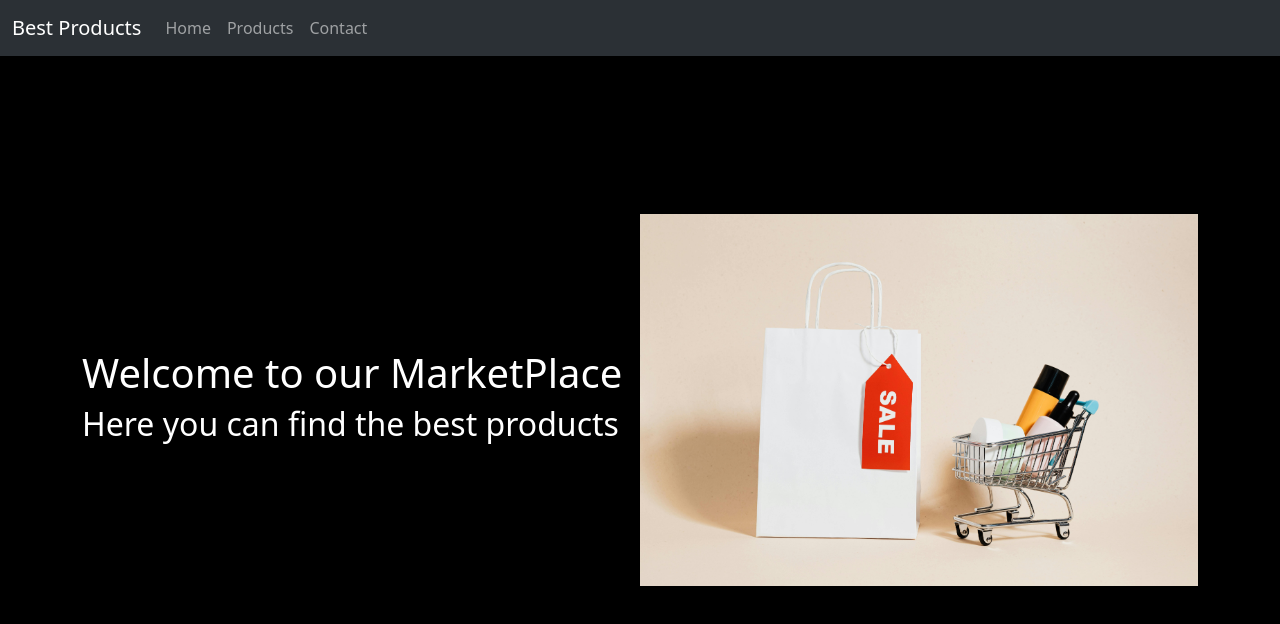
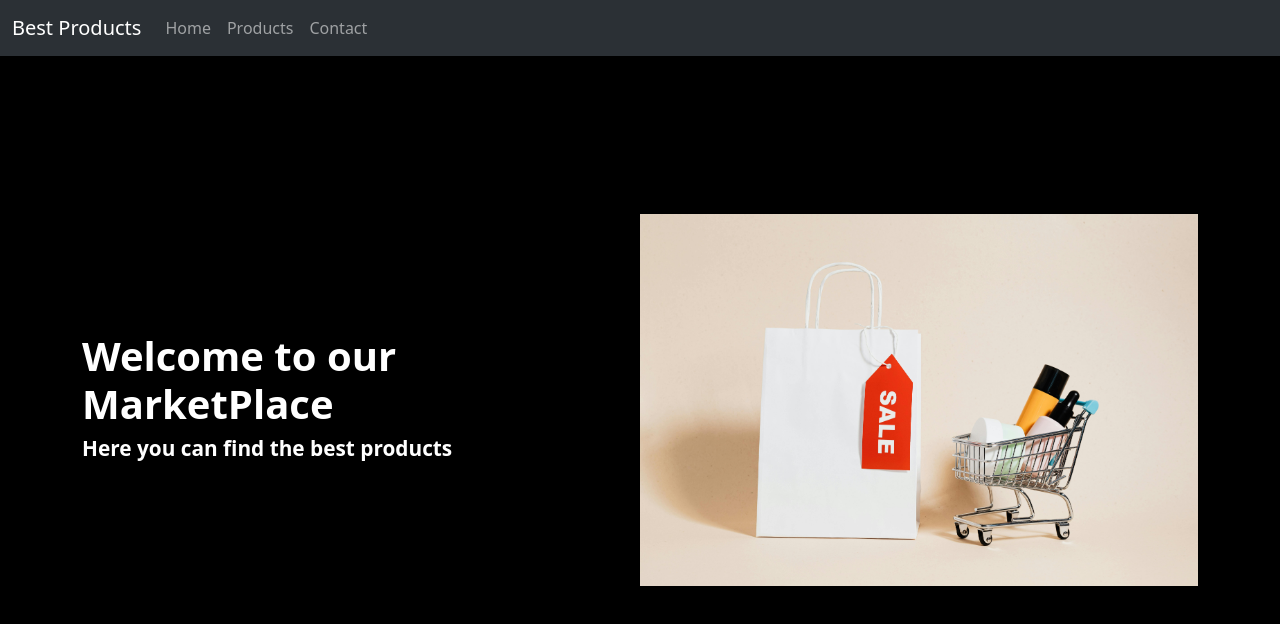
Before and after one commit to emmanuel-cruz-dev/proyecto-angular, an Angular app: page / in a window 1280 px wide. Shown: the top 624 px of the page. Built offline with nearby package versions, Linux system fonts and the light colour scheme.

Commit message:
estilos en titulos de home component

```diff
--- a/src/app/pages/home/home.component.css
+++ b/src/app/pages/home/home.component.css
@@ -2,6 +2,7 @@
   display: flex;
   justify-content: space-between;
   align-items: center;
+  gap: 2rem;
 }
 
 img {
@@ -9,3 +10,13 @@ img {
   height: auto;
   object-fit: cover;
 }
+
+h1 {
+  font-size: 2.5rem;
+  font-weight: bold;
+}
+
+h2 {
+  font-size: 1.3rem;
+  font-weight: bold;
+}
```
